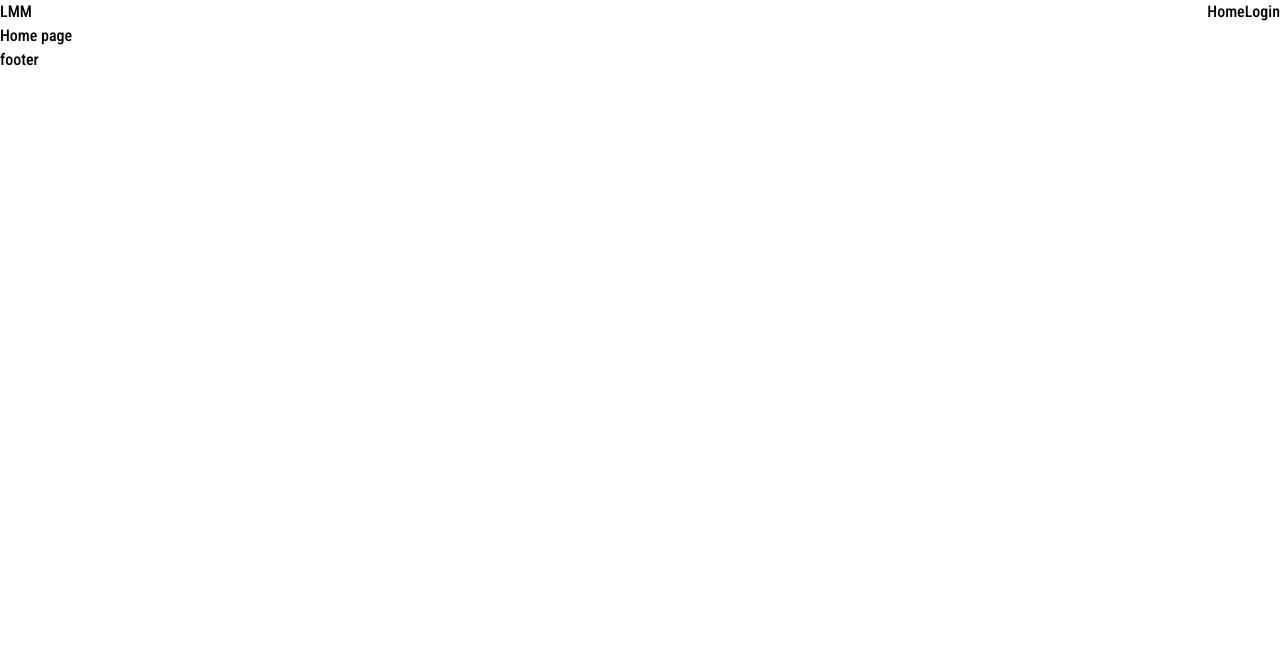
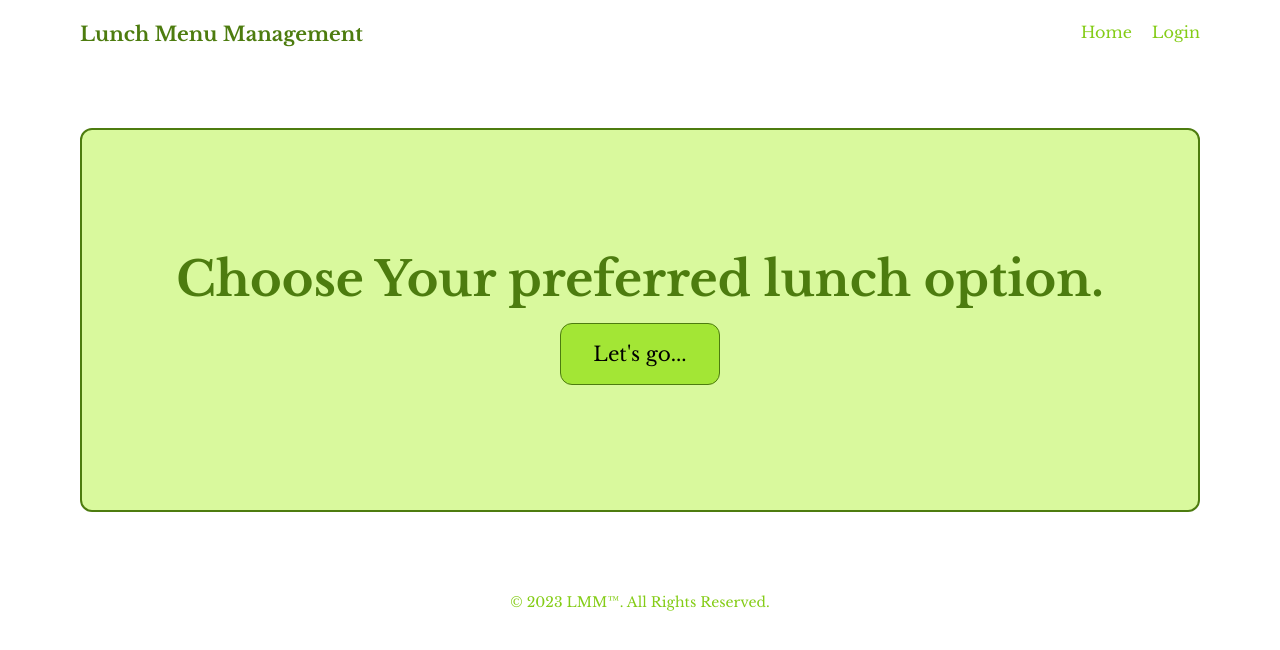
Before and after one commit to Jeba-anika/office-lunch-menu-management, a React (Vite) app in the folder lunch-menu-management-frontend/: page / in a window 1280 px wide. Shown: the top 650 px of the page. Built offline with nearby package versions, Linux system fonts and the light colour scheme.

Commit message:
chore: header,homepage and footer created

```diff
--- a/lunch-menu-management-frontend/index.html
+++ b/lunch-menu-management-frontend/index.html
@@ -7,7 +7,7 @@
     <link rel="preconnect" href="https://fonts.googleapis.com" />
     <link rel="preconnect" href="https://fonts.gstatic.com" crossorigin />
     <link
-      href="https://fonts.googleapis.com/css2?family=Roboto+Condensed:ital,wght@0,100..900;1,100..900&display=swap"
+      href="https://fonts.googleapis.com/css2?family=Libre+Baskerville:ital,wght@0,400;0,700;1,400&family=Roboto+Condensed:ital,wght@0,100..900;1,100..900&display=swap"
       rel="stylesheet"
     />
     <title>Vite + React</title>
--- a/lunch-menu-management-frontend/src/App.jsx
+++ b/lunch-menu-management-frontend/src/App.jsx
@@ -7,14 +7,15 @@ import AdminMenuPage from "./pages/admin/AdminMenuPage";
 function App() {
 
   return (
-    <div className="roboto-condensed-lmm">
+    <div className="libre-baskerville-regular mx-20">
       <Routes>
         <Route element={<CommonLayout />}>
           <Route path="/" element={<Homepage />}></Route>
+          <Route element={<DashboardLayout />}>
+            <Route path="/admin/menu" element={<AdminMenuPage />}></Route>
+          </Route>
         </Route>
-        <Route element={<DashboardLayout />}>
-          <Route path="/admin/menu" element={<AdminMenuPage />}></Route>
-        </Route>
+
       </Routes>
 
     </div>
--- a/lunch-menu-management-frontend/src/components/common/Footer.jsx
+++ b/lunch-menu-management-frontend/src/components/common/Footer.jsx
@@ -1,9 +1,11 @@
 
 const Footer = () => {
     return (
-        <div>
-            footer
-        </div>
+        <footer class="bg-white rounded-lg ">
+            <p class="text-sm text-lime-500 text-center ">© 2023 LMM™. All Rights Reserved.
+            </p>
+        </footer>
+
     );
 };
 
--- a/lunch-menu-management-frontend/src/components/common/Header.jsx
+++ b/lunch-menu-management-frontend/src/components/common/Header.jsx
@@ -2,9 +2,9 @@ import { Link } from "react-router-dom";
 
 const Header = () => {
     return (
-        <div className="flex justify-between">
-            <h1>LMM</h1>
-            <div>
+        <div className="flex justify-between my-5">
+            <h1 className="sm:text-xl font-bold text-lime-700">Lunch Menu Management</h1>
+            <div className="flex sm:flex-row flex-col sm:gap-5 text-lime-500 ">
                 <Link to='/'>Home</Link>
                 <Link to='/login'>Login</Link>
             </div>
--- a/lunch-menu-management-frontend/src/index.css
+++ b/lunch-menu-management-frontend/src/index.css
@@ -8,3 +8,21 @@
   font-weight: 500;
   font-style: normal;
 }
+
+.libre-baskerville-regular {
+  font-family: "Libre Baskerville", serif;
+  font-weight: 400;
+  font-style: normal;
+}
+
+.libre-baskerville-bold {
+  font-family: "Libre Baskerville", serif;
+  font-weight: 700;
+  font-style: normal;
+}
+
+.libre-baskerville-regular-italic {
+  font-family: "Libre Baskerville", serif;
+  font-weight: 400;
+  font-style: italic;
+}
--- a/lunch-menu-management-frontend/src/layout/CommonLayout.jsx
+++ b/lunch-menu-management-frontend/src/layout/CommonLayout.jsx
@@ -6,9 +6,11 @@ const CommonLayout = () => {
     return (
         <div>
             <Header />
-            <>
+
+            <div className="min-h-full">
                 <Outlet />
-            </>
+            </div>
+
             <Footer />
         </div>
     );
--- a/lunch-menu-management-frontend/src/pages/Homepage.jsx
+++ b/lunch-menu-management-frontend/src/pages/Homepage.jsx
@@ -1,8 +1,9 @@
-
+import { Link } from "react-router-dom";
 const Homepage = () => {
     return (
-        <div>
-            Home page
+        <div className="my-20 h-96 border-2 bg-lime-200 border-lime-700  rounded-xl flex flex-col gap-5 items-center justify-center">
+            <h3 className="text-center font-bold sm:text-5xl  text-lime-700"> Choose Your preferred lunch option.</h3>
+            <Link to='/employee/menu'><button className="bg-lime-400 border border-lime-700 text-xl px-4 py-2 sm:px-8 sm:py-4 rounded-xl hover:bg-lime-500">Let's go...</button></Link>
         </div>
     );
 };
```
